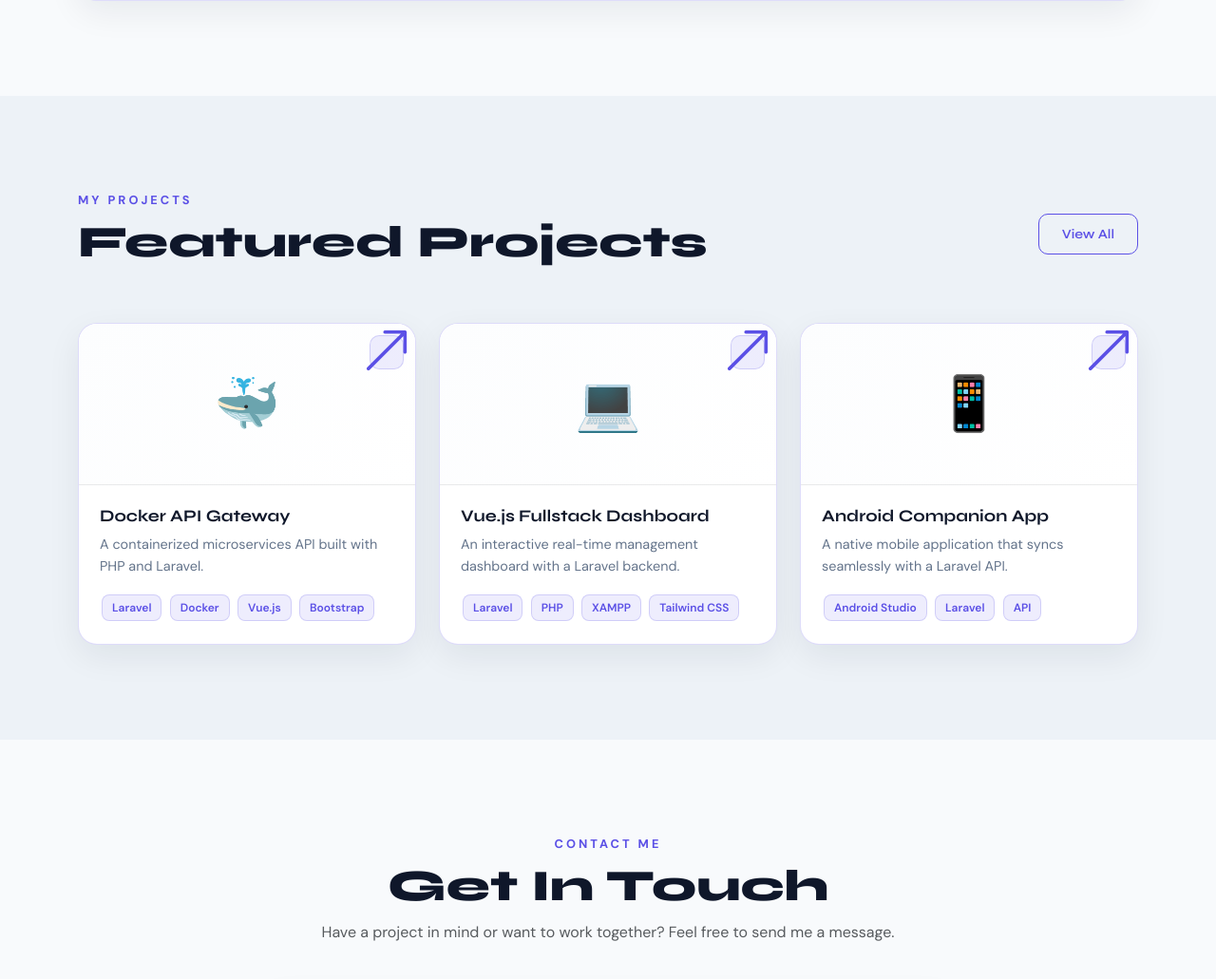
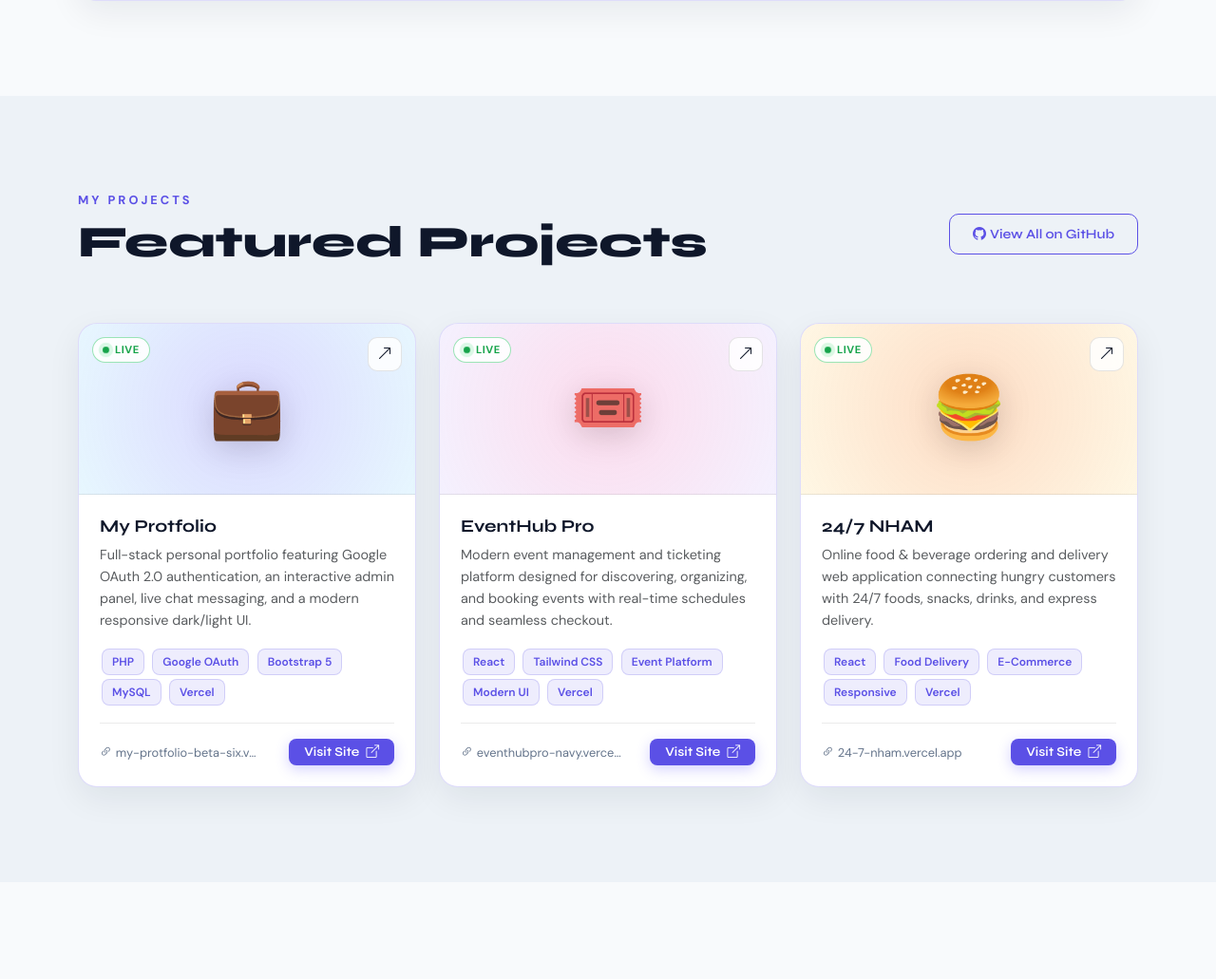
Before and after one commit to songkimsreng001-hash/MyProtfolio, a PHP site: page /portfolio/ in a window 1280 px wide. Shown: the part 2480-3511 px from the top of the page at 95% size. Run offline with PHP 8.4, Linux system fonts and the light colour scheme; data comes from the database, SQL or seed files in the repository; data that the repository does not hold is empty; some libraries are stand-ins or nearby versions.

Commit message:
Update project cards with live URLs for My Protfolio, EventHub Pro, and 24/7 NHAM

```diff
--- a/assets/css/style.css
+++ b/assets/css/style.css
@@ -747,41 +747,126 @@ body::before {
 }
 
 .project-thumb {
-    height: 170px;
+    height: 180px;
     background: linear-gradient(135deg, var(--bg-card-hover), var(--bg-card));
     position: relative;
     display: flex;
     align-items: center;
     justify-content: center;
-    font-size: 3.5rem;
     border-bottom: 1px solid var(--border-subtle);
+    overflow: hidden;
+}
+
+.project-icon-display {
+    font-size: 4rem;
+    line-height: 1;
+    transition: transform 0.35s cubic-bezier(0.34, 1.56, 0.64, 1);
+    filter: drop-shadow(0 8px 16px rgba(0, 0, 0, 0.15));
+}
+
+.project-card:hover .project-icon-display {
+    transform: scale(1.15) rotate(4deg);
+}
+
+.project-live-badge {
+    position: absolute;
+    top: 14px;
+    left: 14px;
+    display: inline-flex;
+    align-items: center;
+    gap: 6px;
+    padding: 4px 10px;
+    font-size: 0.7rem;
+    font-weight: 700;
+    text-transform: uppercase;
+    letter-spacing: 0.5px;
+    background: rgba(18, 19, 43, 0.7);
+    backdrop-filter: blur(8px);
+    -webkit-backdrop-filter: blur(8px);
+    border: 1px solid rgba(74, 222, 128, 0.4);
+    border-radius: 20px;
+    color: #4ade80;
+    z-index: 2;
+}
+
+[data-theme="light"] .project-live-badge {
+    background: rgba(255, 255, 255, 0.88);
+    border-color: rgba(34, 197, 94, 0.45);
+    color: #16a34a;
+}
+
+.pulse-dot {
+    width: 7px;
+    height: 7px;
+    border-radius: 50%;
+    background-color: #4ade80;
+    box-shadow: 0 0 8px #4ade80;
+    animation: livePulse 2s infinite;
+}
+
+[data-theme="light"] .pulse-dot {
+    background-color: #16a34a;
+    box-shadow: 0 0 8px #16a34a;
+}
+
+@keyframes livePulse {
+    0% {
+        transform: scale(0.95);
+        box-shadow: 0 0 0 0 rgba(74, 222, 128, 0.7);
+    }
+    70% {
+        transform: scale(1);
+        box-shadow: 0 0 0 6px rgba(74, 222, 128, 0);
+    }
+    100% {
+        transform: scale(0.95);
+        box-shadow: 0 0 0 0 rgba(74, 222, 128, 0);
+    }
 }
 
 .project-link-btn {
     position: absolute;
-    top: 12px;
-    right: 12px;
+    top: 14px;
+    right: 14px;
     width: 36px;
     height: 36px;
     border-radius: 10px;
-    background: var(--accent-light);
-    border: 1px solid var(--border);
-    display: flex;
-    align-items: center;
-    justify-content: center;
-    color: var(--accent);
+    background: rgba(18, 19, 43, 0.65);
+    backdrop-filter: blur(8px);
+    -webkit-backdrop-filter: blur(8px);
+    border: 1px solid rgba(255, 255, 255, 0.15);
+    display: flex;
+    align-items: center;
+    justify-content: center;
+    color: #ffffff;
     text-decoration: none;
-    transition: all 0.2s ease;
+    transition: all 0.25s ease;
+    z-index: 2;
+}
+
+[data-theme="light"] .project-link-btn {
+    background: rgba(255, 255, 255, 0.85);
+    border-color: rgba(0, 0, 0, 0.1);
+    color: var(--text-primary);
 }
 
 .project-link-btn:hover {
     background: var(--accent);
+    border-color: var(--accent);
     color: #ffffff;
-    transform: scale(1.1);
+    transform: scale(1.12) rotate(-5deg);
 }
 
 .project-body { padding: 22px; }
-.project-body h5 { font-size: 1.1rem; font-weight: 700; margin-bottom: 8px; color: var(--text-primary); }
+.project-body h5 { font-size: 1.15rem; font-weight: 700; margin-bottom: 8px; color: var(--text-primary); }
+.project-title-link {
+    color: var(--text-primary);
+    text-decoration: none;
+    transition: color 0.2s ease;
+}
+.project-title-link:hover {
+    color: var(--accent);
+}
 .project-body p { font-size: 0.9rem; color: var(--text-muted); margin-bottom: 16px; line-height: 1.6; }
 
 /* ==========================================================================
--- a/index.php
+++ b/index.php
@@ -391,50 +391,75 @@ require_once 'includes/header.php';
                 <div class="section-label mb-2">My Projects</div>
                 <h2 class="section-title">Featured Projects</h2>
             </div>
-            <a href="#" class="btn btn-outline-accent btn-sm">View All</a>
+            <a href="https://github.com/songkimsreng001-hash?tab=repositories" target="_blank" rel="noopener noreferrer" class="btn btn-outline-accent btn-sm">
+                <i class="bi bi-github me-1"></i>View All on GitHub
+            </a>
         </div>
 
         <div class="row g-4">
             <?php
             $projects = [
                 [
-                    'emoji' => '🐳',
-                    'name' => 'Docker API Gateway',
-                    'desc' => 'A containerized microservices API built with PHP and Laravel.',
-                    'tags' => ['Laravel', 'Docker', 'Vue.js', 'Bootstrap'],
-                    'delay' => 'delay-1'
+                    'name'     => 'My Protfolio',
+                    'url'      => 'https://my-protfolio-beta-six.vercel.app',
+                    'emoji'    => '💼',
+                    'desc'     => 'Full-stack personal portfolio featuring Google OAuth 2.0 authentication, an interactive admin panel, live chat messaging, and a modern responsive dark/light UI.',
+                    'tags'     => ['PHP', 'Google OAuth', 'Bootstrap 5', 'MySQL', 'Vercel'],
+                    'thumb_bg' => 'background: radial-gradient(circle at 50% 50%, rgba(108, 99, 255, 0.25) 0%, rgba(56, 189, 248, 0.12) 100%);',
+                    'delay'    => 'delay-1'
                 ],
                 [
-                    'emoji' => '💻',
-                    'name' => 'Vue.js Fullstack Dashboard',
-                    'desc' => 'An interactive real-time management dashboard with a Laravel backend.',
-                    'tags' => ['Laravel', 'PHP', 'XAMPP', 'Tailwind CSS'],
-                    'delay' => 'delay-2'
+                    'name'     => 'EventHub Pro',
+                    'url'      => 'https://eventhubpro-navy.vercel.app',
+                    'emoji'    => '🎟️',
+                    'desc'     => 'Modern event management and ticketing platform designed for discovering, organizing, and booking events with real-time schedules and seamless checkout.',
+                    'tags'     => ['React', 'Tailwind CSS', 'Event Platform', 'Modern UI', 'Vercel'],
+                    'thumb_bg' => 'background: radial-gradient(circle at 50% 50%, rgba(244, 114, 182, 0.25) 0%, rgba(167, 139, 250, 0.12) 100%);',
+                    'delay'    => 'delay-2'
                 ],
                 [
-                    'emoji' => '📱',
-                    'name' => 'Android Companion App',
-                    'desc' => 'A native mobile application that syncs seamlessly with a Laravel API.',
-                    'tags' => ['Android Studio', 'Laravel', 'API'],
-                    'delay' => 'delay-3'
+                    'name'     => '24/7 NHAM',
+                    'url'      => 'https://24-7-nham.vercel.app',
+                    'emoji'    => '🍔',
+                    'desc'     => 'Online food & beverage ordering and delivery web application connecting hungry customers with 24/7 foods, snacks, drinks, and express delivery.',
+                    'tags'     => ['React', 'Food Delivery', 'E-Commerce', 'Responsive', 'Vercel'],
+                    'thumb_bg' => 'background: radial-gradient(circle at 50% 50%, rgba(249, 115, 22, 0.25) 0%, rgba(251, 191, 36, 0.12) 100%);',
+                    'delay'    => 'delay-3'
                 ],
             ];
             ?>
 
             <?php foreach ($projects as $p): ?>
             <div class="col-md-4 fade-up <?= $p['delay'] ?>">
-                <div class="project-card">
-                    <div class="project-thumb">
-                        <?= $p['emoji'] ?>
-                        <a href="#" class="project-link-btn"><i class="bi bi-arrow-up-right"></i></a>
+                <div class="project-card d-flex flex-column h-100">
+                    <div class="project-thumb position-relative" style="<?= $p['thumb_bg'] ?>">
+                        <span class="project-icon-display"><?= $p['emoji'] ?></span>
+                        <span class="project-live-badge">
+                            <span class="pulse-dot"></span> Live
+                        </span>
+                        <a href="<?= htmlspecialchars($p['url']) ?>" target="_blank" rel="noopener noreferrer" class="project-link-btn" title="Open <?= htmlspecialchars($p['name']) ?> in new tab" aria-label="Open <?= htmlspecialchars($p['name']) ?>">
+                            <i class="bi bi-arrow-up-right"></i>
+                        </a>
                     </div>
-                    <div class="project-body">
-                        <h5><?= htmlspecialchars($p['name']) ?></h5>
-                        <p><?= htmlspecialchars($p['desc']) ?></p>
-                        <div>
+                    <div class="project-body d-flex flex-column flex-grow-1">
+                        <h5 class="mb-2">
+                            <a href="<?= htmlspecialchars($p['url']) ?>" target="_blank" rel="noopener noreferrer" class="project-title-link">
+                                <?= htmlspecialchars($p['name']) ?>
+                            </a>
+                        </h5>
+                        <p class="flex-grow-1 text-muted"><?= htmlspecialchars($p['desc']) ?></p>
+                        <div class="project-tags mb-3">
                             <?php foreach ($p['tags'] as $tag): ?>
                             <span class="tech-tag"><?= htmlspecialchars($tag) ?></span>
                             <?php endforeach; ?>
+                        </div>
+                        <div class="project-footer pt-3 border-top d-flex justify-content-between align-items-center" style="border-color: var(--border-subtle) !important;">
+                            <span class="project-url-text text-truncate me-2" style="font-size: 0.8rem; color: var(--text-muted); max-width: 170px;">
+                                <i class="bi bi-link-45deg me-1"></i><?= parse_url($p['url'], PHP_URL_HOST) ?>
+                            </span>
+                            <a href="<?= htmlspecialchars($p['url']) ?>" target="_blank" rel="noopener noreferrer" class="btn btn-sm btn-accent px-3 py-1 text-nowrap" style="font-size: 0.85rem; border-radius: 8px;">
+                                Visit Site <i class="bi bi-box-arrow-up-right ms-1"></i>
+                            </a>
                         </div>
                     </div>
                 </div>
```
